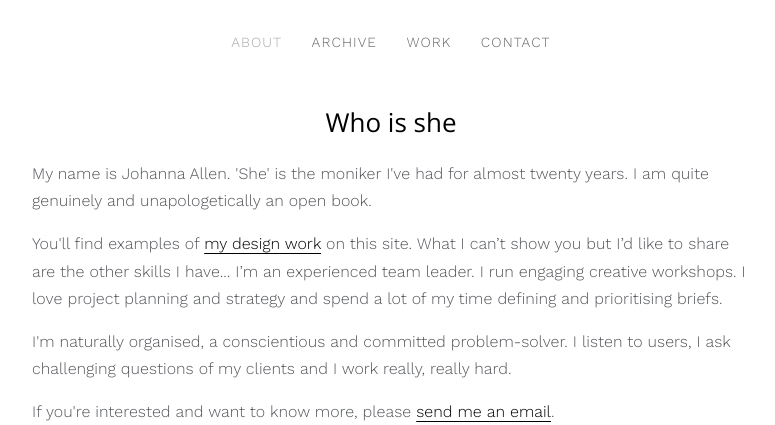
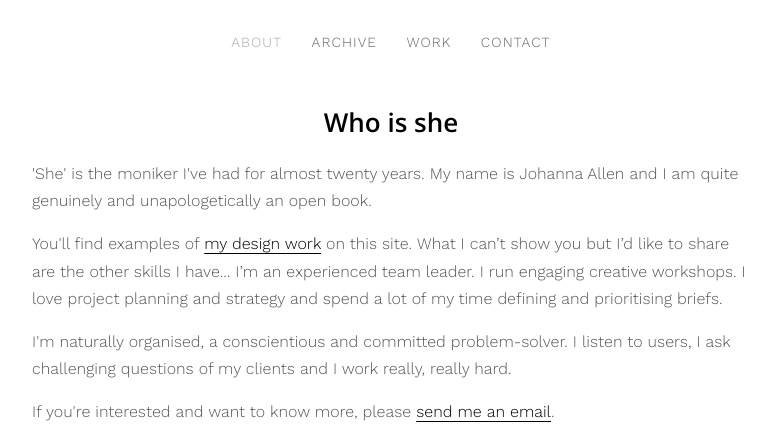
Before and after one commit to damongolding/shesanopenbook, a PHP site: page /about.html in a window 1280 px wide. Shown: the top 425 px of the page, without its empty margins (249-1024 px from the left). Run offline with PHP 8.4, Linux system fonts and the light colour scheme.

Commit message:
Font weight

```diff
--- a/about.html
+++ b/about.html
@@ -34,7 +34,7 @@
 				</h2>
 			</header>
 			<div class="post--body">
-				<p>My name is Johanna Allen. 'She' is the moniker I've had for almost twenty years. I am quite genuinely and unapologetically an open book.
+				<p>'She' is the moniker I've had for almost twenty years. My name is Johanna Allen and I am quite genuinely and unapologetically an open book.
 				<p>You'll find examples of <a href="/work.html">my design work</a> on this site. What I can’t show you but I’d like to share are the other skills I have... I’m an experienced team leader. I run engaging creative workshops. I love project planning and strategy and spend a lot of my time defining and prioritising briefs.</p>
 				<p>I'm naturally organised, a conscientious and committed problem-solver. I listen to users, I ask challenging questions of my clients and I work really, really hard.</p>
 				<p>If you're interested and want to know more, please <a href="/contact.html">send me an email</a>.</p>
--- a/css/shes-got-style.css
+++ b/css/shes-got-style.css
@@ -38,7 +38,7 @@ h2 {
 	font-size: 26px;
 	font-family: 'Open Sans', sans-serif;
 	color: #000;
-	font-weight: 500;
+	font-weight: 600;
 	text-align: center;
 	line-height: 2rem;
 }
@@ -59,7 +59,7 @@ nav.nav ul {
 	text-transform: uppercase;
 	letter-spacing: 2px;
 	line-height: 1.8em;
-	font-weight: 400;
+	font-weight: 300;
 	font-style: normal;
 	list-style: none;
 	margin: 0;
@@ -109,7 +109,7 @@ nav.nav ul .nav-item a.active {
 article.post {
 	line-height: 1.7em;
 	letter-spacing: 0px;
-	font-weight: 400;
+	font-weight: 300;
 	font-style: normal;
 	font-size: 1rem;
 	margin-bottom: 100px;
```
